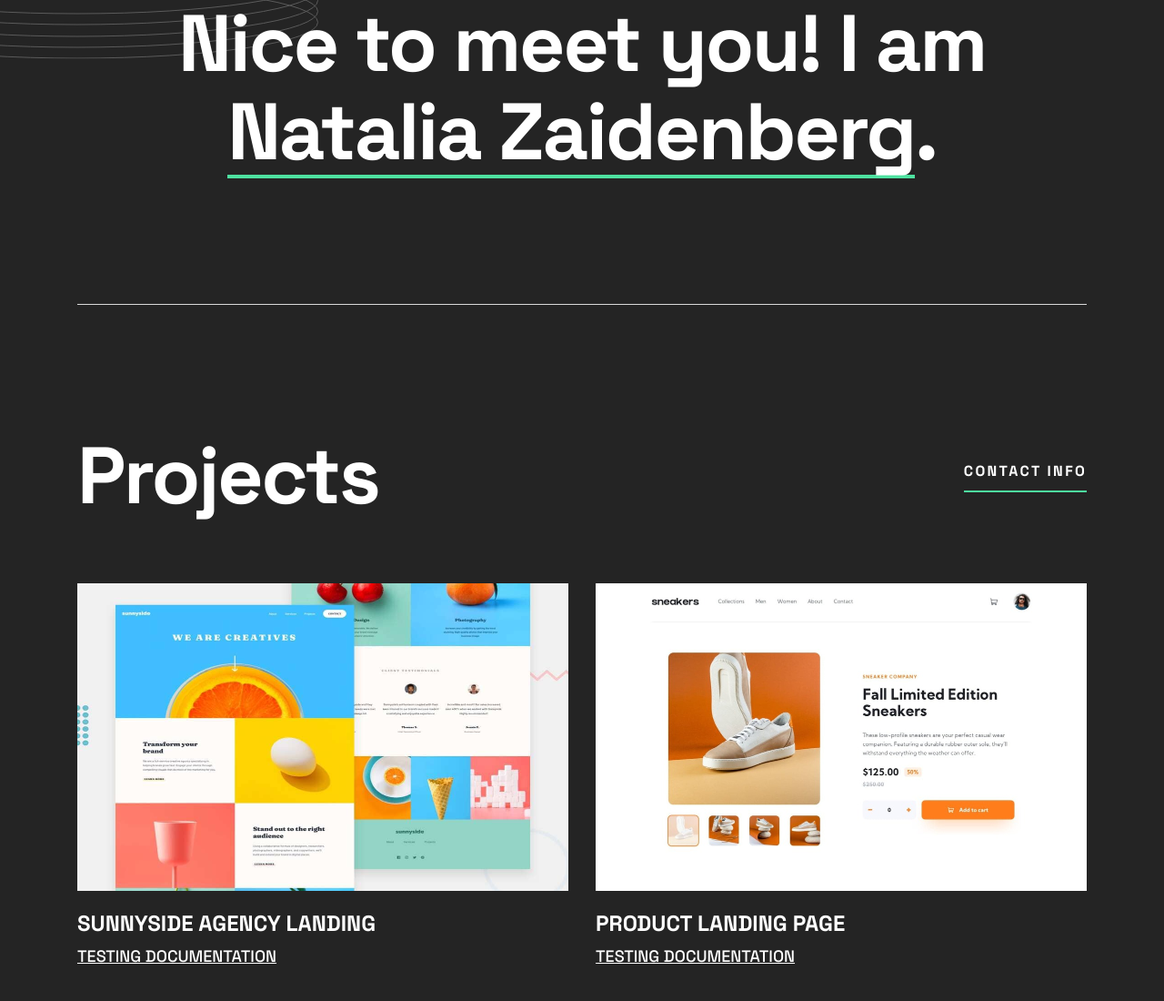
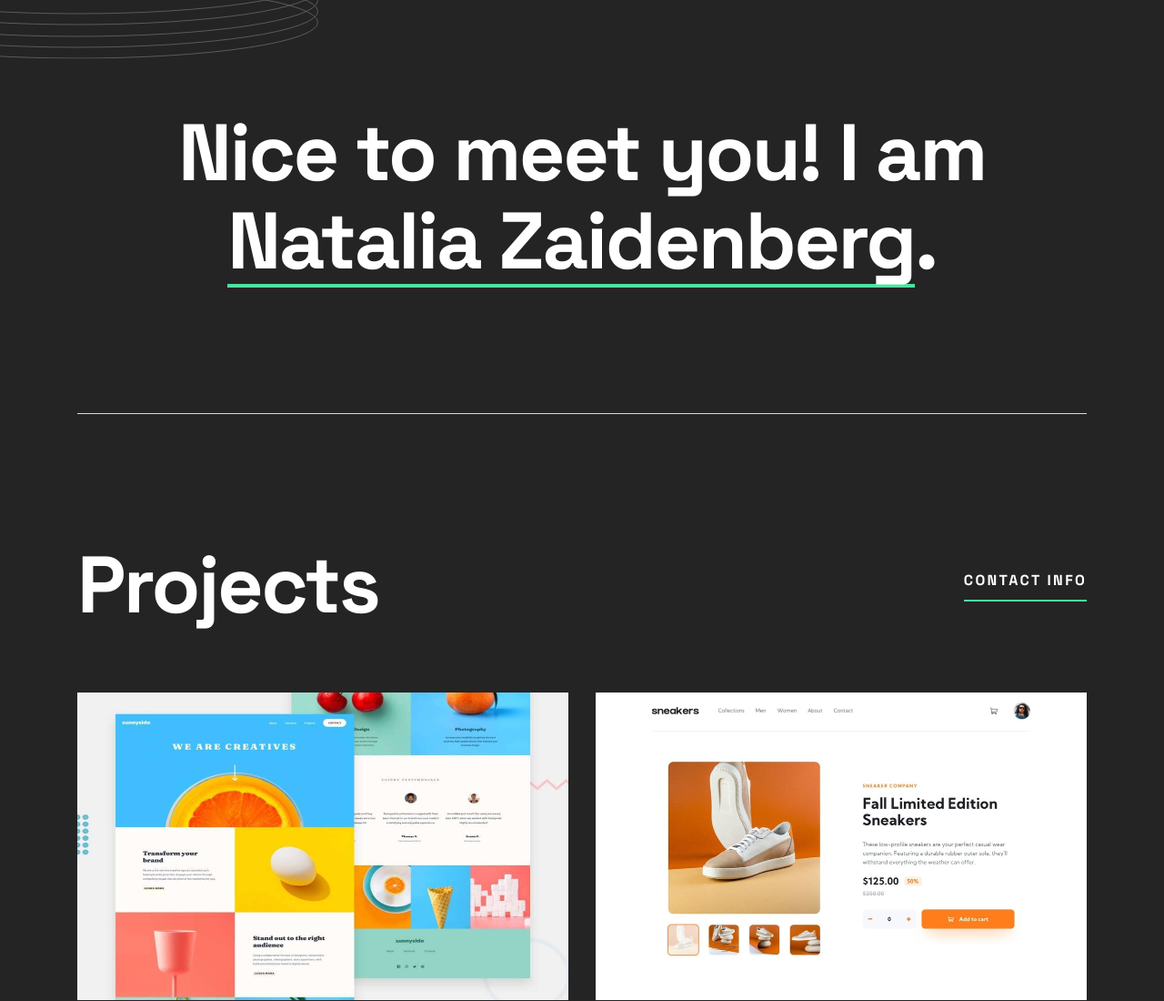
Before and after one commit to orchid-cloud/QA-Portfolio, a website built with Vite: page index.html in a window 1280 px wide. Shown: the top 1100 px of the page at 91% size. Built offline with nearby package versions, Linux system fonts and the light colour scheme.

Commit message:
hero paddings  updated

```diff
--- a/scss/components/_hero.scss
+++ b/scss/components/_hero.scss
@@ -11,6 +11,7 @@
     margin-block-start: 0;
   }
   &__wrapper {
+    padding-block-start: u.rem(120);
     padding-block-end: u.rem(80);
 
     @media (min-width: u.rem(600)) {
```
